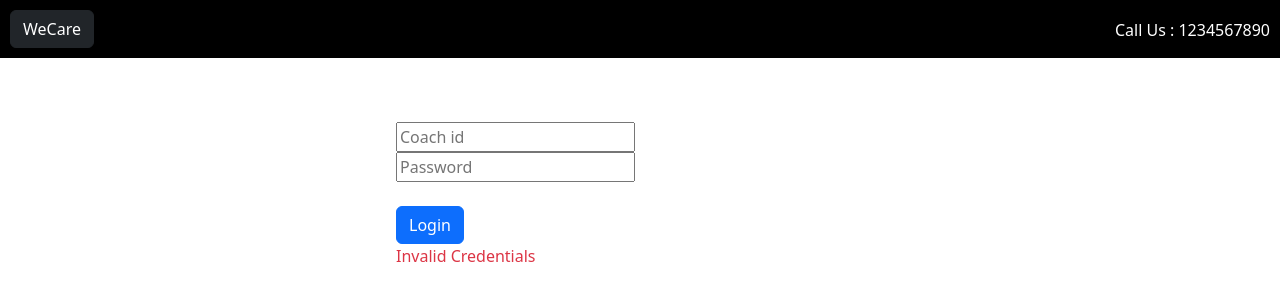
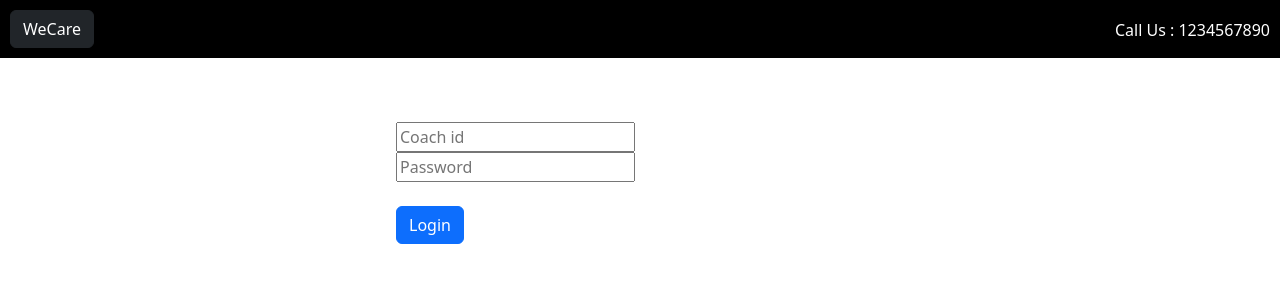
Before and after one commit to Allmight-p/LearnReactJs, a React (Create React App) app in the folder we-care-project/: page /coachlogin in a window 1280 px wide. Shown: the top 300 px of the page. Built offline with nearby package versions, Linux system fonts and the light colour scheme.

Commit message:
Update CoachLoginComponent.jsx

```diff
--- a/we-care-project/src/Components/CoachLoginComponent.jsx
+++ b/we-care-project/src/Components/CoachLoginComponent.jsx
@@ -26,9 +26,12 @@ const CoachLogin = () =>{
         // .catch((err) => {setformErrors({cred : "Invalid Credentials"})})
         let data = {coachid : coachid, pwd : pwd};
         dispatch(coachValidate(data));
-        // if(auth === true){
-        //     navigate("/coachhome");
-        // }
+        if(auth === false){
+            setformErrors({cred : "Invalid Credentails"});
+        }
+        else{
+            setformErrors({id: "", pwd : "", cred : ""});
+        }
     }
     return(
         <div>
@@ -47,7 +50,7 @@ const CoachLogin = () =>{
                 <button type="submit" className="btn btn-primary">Login</button>
             </form>
             {formErrors.cred && <span className="text-danger">{formErrors.cred}</span>}
-            {auth === true ? <Navigate to="/coachhome" /> : <span className="text-danger">Invalid Credentials</span>}
+            {auth === true ? <Navigate to="/coachhome" /> : null}
         </div>
         </div>
     )
```
